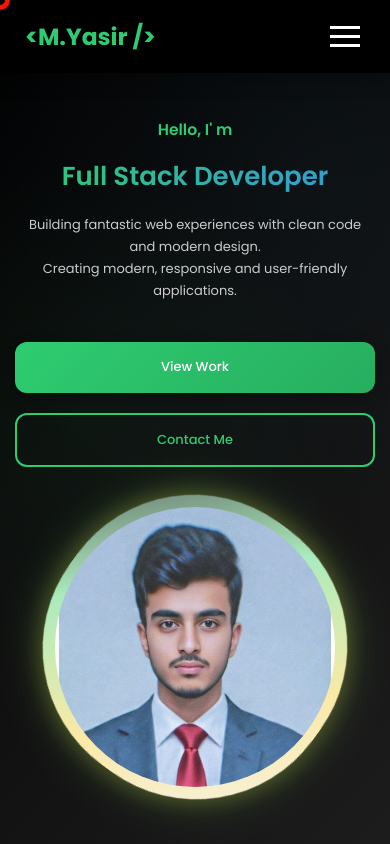
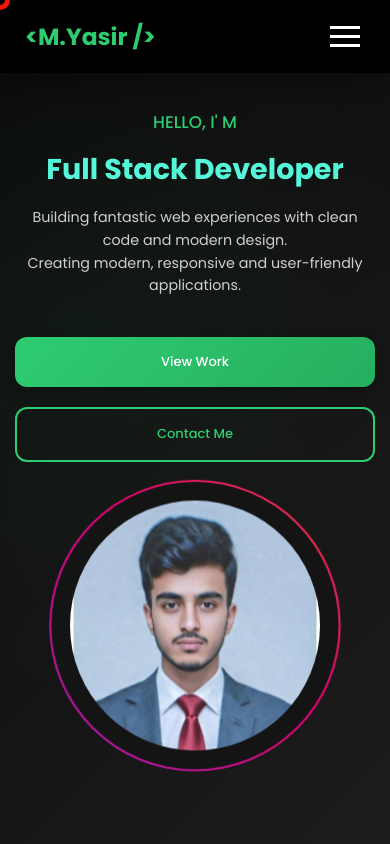
Before and after one commit to YasirAwan4831/muhammad-yasir-portfolio, a React (Vite) app: page / in a window 390 px wide. Shown: the top 844 px of the page. Built offline with nearby package versions, Linux system fonts and the light colour scheme.

Commit message:
change and update Home section styles

```diff
--- a/src/styles/Home.css
+++ b/src/styles/Home.css
@@ -1,14 +1,15 @@
 /* ==========================================
-   HOME SECTION STYLES - Home.css
+   HOME SECTION STYLES - Home.css (MINIMAL WITH ANIMATIONS)
    ========================================== */
 
 .home-section {
     min-height: 100vh;
     display: flex;
     align-items: center;
-    background: linear-gradient(135deg, rgba(0, 0, 0, 0.9), rgba(30, 30, 30, 0.95));
+    background: linear-gradient(135deg, rgba(10, 10, 10, 0.95), rgba(30, 30, 30, 0.95));
     padding-top: 100px;
     position: relative;
+    overflow: hidden;
 }
 
 .home-section::before {
@@ -18,12 +19,11 @@
     left: 0;
     width: 100%;
     height: 100%;
-    background:
-        radial-gradient(circle at 20% 50%, rgba(46, 204, 113, 0.05) 0%, transparent 50%),
-        radial-gradient(circle at 80% 20%, rgba(52, 152, 219, 0.05) 0%, transparent 50%);
+    background: radial-gradient(circle at 20% 40%, rgba(46, 204, 113, 0.05) 0%, transparent 60%);
     z-index: 0;
 }
 
+/* Home Content */
 .home-content {
     display: flex;
     align-items: center;
@@ -38,54 +38,117 @@
 .home-text {
     flex: 1;
     min-width: 300px;
-    animation: fadeInLeft 1s ease;
+    animation: slideLeft 0.8s ease both;
 }
 
 .greeting {
-    font-size: 1.4rem;
+    font-size: 1.3rem;
     color: var(--primary-color);
     margin-bottom: 15px;
-    animation: fadeInUp 0.8s ease 0.2s both;
+    font-weight: 500;
+    text-transform: uppercase;
+    animation: fadeInUp 0.5s ease 0.2s both;
 }
 
 .title {
     font-size: 3.2rem;
     margin: 20px 0;
-    background: linear-gradient(90deg, var(--primary-color), var(--secondary-color));
-    -webkit-background-clip: text;
-    background-clip: text;
-    color: transparent;
-    animation: fadeInUp 0.8s ease 0.4s both;
+    color: #56f6db;
+    font-weight: 700;
+    line-height: 1.1;
+    animation: fadeInUp 0.5s ease 0.4s both;
+}
+
+.title span {
+    color: var(--primary-color);
+    display: inline;
 }
 
 .description {
     font-size: 1.1rem;
     margin-bottom: 40px;
     max-width: 500px;
-    color: var(--text-light);
-    animation: fadeInUp 0.8s ease 0.8s both;
+    color: rgba(255, 255, 255, 0.8);
+    line-height: 1.6;
+    animation: fadeInUp 0.5s ease 0.6s both;
 }
 
+/* Buttons */
 .buttons {
     display: flex;
     gap: 20px;
     flex-wrap: wrap;
-    animation: fadeInUp 0.8s ease 0.8s both;
+    animation: fadeInUp 0.5s ease 0.8s both;
 }
 
-/* Home Image */
+.btn {
+    padding: 14px 35px;
+    font-size: 1rem;
+    font-weight: 600;
+    border-radius: 10px;
+    text-decoration: none;
+    transition: all 0.3s ease;
+    display: inline-flex;
+    align-items: center;
+    justify-content: center;
+    gap: 10px;
+    position: relative;
+    overflow: hidden;
+}
+
+.btn-primary {
+    background: var(--primary-color);
+    color: #000;
+    border: 2px solid var(--primary-color);
+}
+
+.btn-secondary {
+    background: transparent;
+    color: #fff;
+    border: 2px solid rgba(255, 255, 255, 0.2);
+}
+
+.btn:hover {
+    transform: translateY(-5px);
+    box-shadow: 0 10px 25px rgba(46, 204, 112, 0.954);
+}
+
+.btn-primary:hover {
+    background: transparent;
+    color: var(--primary-color);
+}
+
+.btn-secondary:hover {
+    background: rgba(255, 255, 255, 0.1);
+    border-color: #fff;
+}
+
+.btn i {
+    transition: transform 0.3s ease;
+}
+
+.btn:hover i {
+    transform: translateX(5px);
+}
+
+/* Image with More Animations */
 .home-image {
     flex: 1;
     min-width: 300px;
-    position: relative;
-    animation: fadeInRight 1s ease;
+    animation: slideRight 0.8s ease both;
 }
 
 .image-frame {
+    width: 320px;
+    height: 320px;
+    margin: auto;
     position: relative;
-    width: 348px;
-    height: 350px;
-    margin: 0 auto;
+    animation: float 6s ease-in-out infinite;
+}
+
+@keyframes float {
+    0%, 100% { transform: translateY(0); }
+    50% { transform: translateY(-15px); }
 }
 
 .image-placeholder {
@@ -94,45 +157,108 @@
     border-radius: 50%;
     overflow: hidden;
     position: relative;
-    z-index: 3;
+    z-index: 2;
+    transition: transform 0.5s ease;
+}
+
+.image-frame:hover .image-placeholder {
+    transform: scale(1.05);
 }
 
 .profile-img {
     width: 100%;
     height: 100%;
     object-fit: cover;
-    display: block;
+    transition: all 0.8s ease;
+    filter: grayscale(0.2) contrast(1.1);
 }
 
-/* Frame Border Animation */
+.image-frame:hover .profile-img {
+    filter: grayscale(0) contrast(1.2);
+    transform: scale(1.1);
+}
+
+/* Premium Animated Border */
 .frame-border {
     position: absolute;
-    top: -10px;
-    left: -10px;
-    right: -10px;
-    bottom: -10px;
-    border-radius: 48%;
-    background: linear-gradient(45deg,
-        #f0f5f1,
-        hsl(110, 88%, 84%),
-        #a7eaf1fb,
-        #59585c);
+    inset: -16px;
+    border-radius: 50%;
+    background: linear-gradient(
+        45deg,
+        #00f5ff,
+        #7c3aed,
+        #ff0080,
+        #ffae00,
+        #00ff85
+    );
+    background-size: 400% 400%;
+    animation:
+        rotate 10s linear infinite,
+        gradientShift 6s ease infinite,
+        pulse 2.5s ease-in-out infinite alternate;
     z-index: 1;
-    animation: rotateBorder 8s linear infinite;
-    box-shadow:
-        0 0 25px #51e36455,
-        0 0 45px hwb(168 44% 4% / 0.235);
+    opacity: 0.9;
+    filter: blur(0.2px);
 }
 
-@keyframes rotateBorder {
-    0% {
-        transform: rotate(0deg);
-        filter: hue-rotate(0deg);
-    }
-    100% {
-        transform: rotate(360deg);
-        filter: hue-rotate(360deg);
-    }
+@keyframes rotate {
+    0% { transform: rotate(0deg); }
+    100% { transform: rotate(360deg); }
+}
+
+@keyframes pulse {
+    from { transform: scale(1); }
+    to { transform: scale(1.04); }
+}
+
+@keyframes gradientShift {
+    0% { background-position: 0% 50%; }
+    50% { background-position: 100% 50%; }
+    100% { background-position: 0% 50%; }
+}
+
+.frame-border::before {
+    content: "";
+    position: absolute;
+    inset: 2px;
+    border-radius: 50%;
+    background: #141414;
+    z-index: 2;
+}
+
+/* Shine Effect */
+.shine {
+    position: absolute;
+    top: 0;
+    left: -100%;
+    width: 50%;
+    height: 100%;
+    background: linear-gradient(90deg, transparent, rgba(255, 255, 255, 0.2), transparent);
+    transform: skewX(-20deg);
+    animation: shine 3s ease-in-out infinite;
+    z-index: 3;
+}
+
+@keyframes shine {
+    0% { left: -100%; opacity: 0; }
+    50% { opacity: 0.5; }
+    100% { left: 200%; opacity: 0; }
+}
+
+/* Base Animations */
+@keyframes slideLeft {
+    from { opacity: 0; transform: translateX(-30px); }
+    to { opacity: 1; transform: translateX(0); }
+}
+
+@keyframes slideRight {
+    from { opacity: 0; transform: translateX(30px); }
+    to { opacity: 1; transform: translateX(0); }
+}
+
+@keyframes fadeInUp {
+    from { opacity: 0; transform: translateY(20px); }
+    to { opacity: 1; transform: translateY(0); }
 }
 
 /* Responsive */
@@ -141,54 +267,28 @@
         flex-direction: column;
         text-align: center;
     }
-
-    .home-text {
-        align-items: center;
-    }
-
-    .description {
-        margin: 0 auto 40px;
-    }
-
     .buttons {
         justify-content: center;
+    }
+    .image-frame {
+        animation: floatMobile 6s ease-in-out infinite;
+    }
+    @keyframes floatMobile {
+        0%, 100% { transform: translateY(0); }
+        50% { transform: translateY(-10px); }
     }
 }
 
 @media (max-width: 768px) {
-    .title {
-        font-size: 2.5rem;
-    }
-
-    .image-frame {
-        width: 280px;
-        height: 280px;
-    }
+    .title { font-size: 2.6rem; }
+    .image-frame { width: 280px; height: 280px; }
 }
 
 @media (max-width: 576px) {
-    .home-section {
-        padding-top: 120px;
-    }
-
-    .greeting {
-        font-size: 1.2rem;
-    }
-
-    .title {
-        font-size: 2rem;
-    }
-
-    .description {
-        font-size: 1rem;
-    }
-
-    .buttons {
-        flex-direction: column;
-        width: 100%;
-    }
-
-    .btn {
-        width: 100%;
-    }
+    .home-section { padding-top: 80px; }
+    .title { font-size: 2.2rem; }
+    .title span { font-size: 1.6rem; }
+    .buttons { flex-direction: column; width: 100%; }
+    .btn { width: 100%; justify-content: center; }
+    .image-frame { width: 250px; height: 250px; }
 }
```
